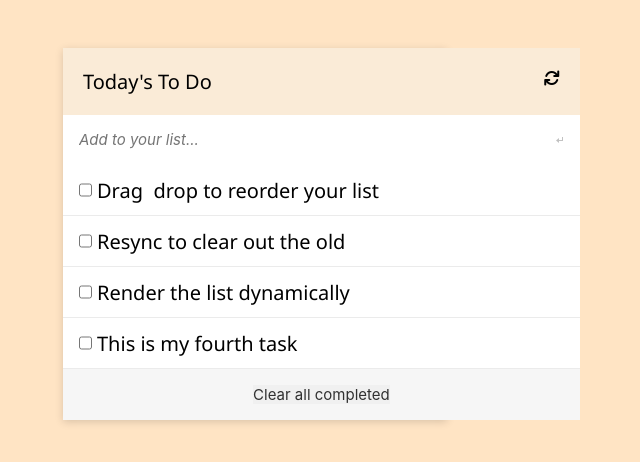
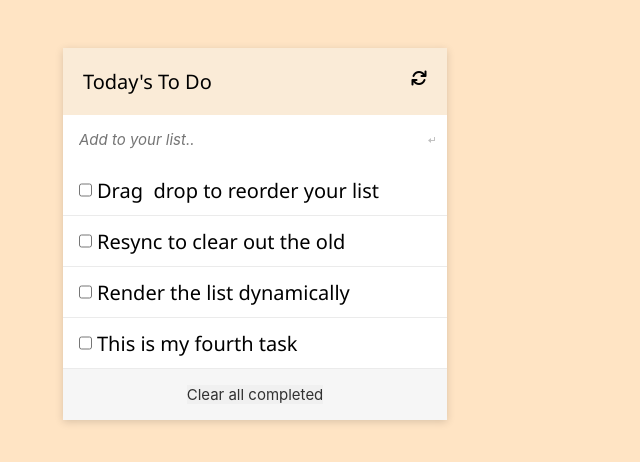
Before and after one commit to Edward-Kabue/todolist-webpack, a website built with webpack: page src/index.html in a window 1280 px wide. Shown: the whole page, without its empty margins (385-1025 px from the left). Built offline with nearby package versions, Linux system fonts and the light colour scheme.

```diff
--- a/src/style.css
+++ b/src/style.css
@@ -57,17 +57,13 @@
   display: grid;
 }
 
-input {
-  display: flex;
-}
-
 .in {
   display: flex;
   width: 100%;
 }
 
 #add-task {
-  width: auto;
+  width: 100%;
   padding: 0 2.3in 0 1rem;
   line-height: 50px;
   height: 50px;
```
Also changed, not shown: dist/main.js.
